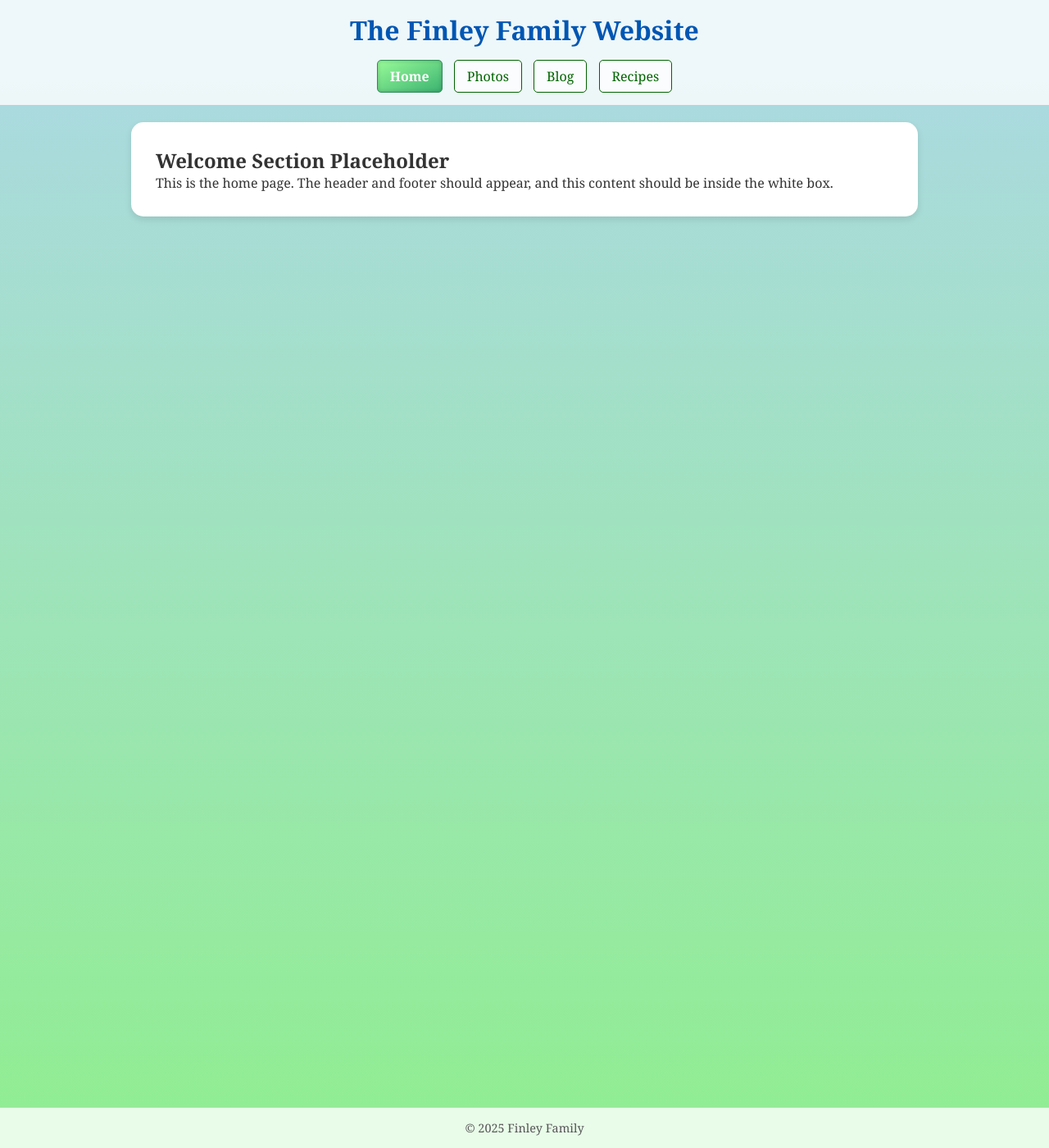
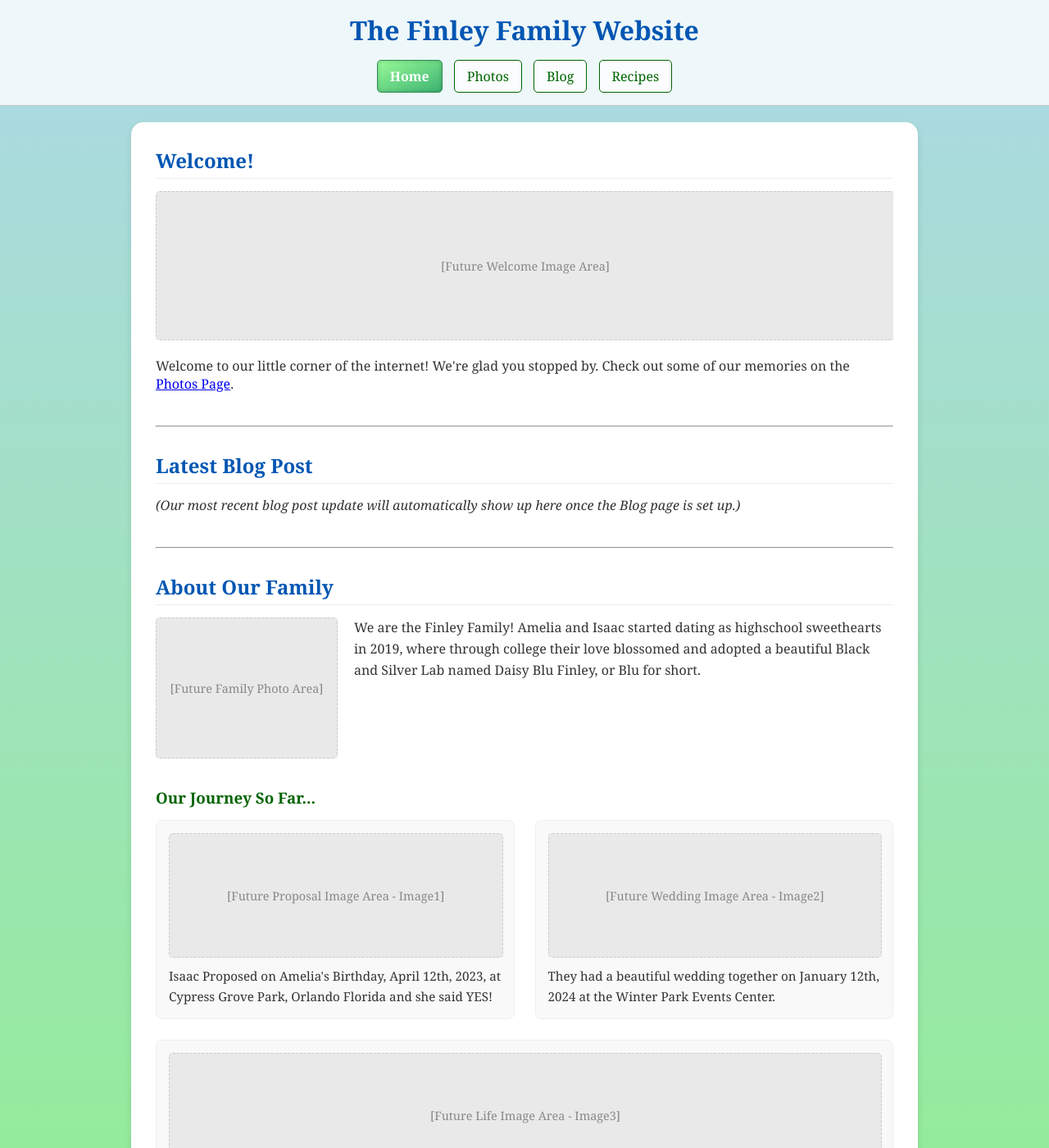
Before and after one commit to FinleyFamilyMan/MyWebsite, a Jekyll site: the page built from index.md, in a window 1280 px wide and 1400 px high. Shown: the whole window at 82% size. Built offline with Jekyll 4.4.1, drawn with Linux system fonts in a browser that asks for light colours; some of the changed text lies outside the part shown.

Commit message:
Update index.md

```diff
--- a/index.md
+++ b/index.md
@@ -1,8 +1,41 @@
 ---
 layout: default
 title: Home
+# index.md automatically becomes the site's root page "/"
 ---
 
-## Welcome Section Placeholder
+<div class="welcome-section">
+    <h2>Welcome!</h2>
+    <div class="event-image-placeholder" style="height: 180px; margin-bottom: 20px;">[Future Welcome Image Area]</div>
+    <p>Welcome to our little corner of the internet! We're glad you stopped by. Check out some of our memories on the <a href="{{ '/photos/' | relative_url }}">Photos Page</a>.</p>
+</div>
 
-This is the home page. The header and footer should appear, and this content should be inside the white box.
+<hr style="margin: 30px 0;">
+
+<div class="latest-post-section">
+    <h2>Latest Blog Post</h2>
+    <p><em>(Our most recent blog post update will automatically show up here once the Blog page is set up.)</em></p>
+</div>
+
+<hr style="margin: 30px 0;">
+
+<div class="about-section">
+    <h2>About Our Family</h2>
+    <div class="about-image-placeholder">[Future Family Photo Area]</div>
+    <p>We are the Finley Family! Amelia and Isaac started dating as highschool sweethearts in 2019, where through college their love blossomed and adopted a beautiful Black and Silver Lab named Daisy Blu Finley, or Blu for short.</p>
+    <div style="clear:both;"></div> <h3 style="margin-top: 25px; margin-bottom: 15px; color: #006400;">Our Journey So Far...</h3>
+    <div class="two-column-layout">
+        <div class="event-item">
+            <div class="event-image-placeholder">[Future Proposal Image Area - Image1]</div>
+            <p>Isaac Proposed on Amelia's Birthday, April 12th, 2023, at Cypress Grove Park, Orlando Florida and she said YES!</p>
+        </div>
+        <div class="event-item">
+            <div class="event-image-placeholder">[Future Wedding Image Area - Image2]</div>
+            <p>They had a beautiful wedding together on January 12th, 2024 at the Winter Park Events Center.</p>
+        </div>
+         <div class="event-item">
+            <div class="event-image-placeholder">[Future Life Image Area - Image3]</div>
+            <p>...and since then have been living together Happily (with Blu) in Orlando Florida.</p>
+        </div>
+    </div>
+</div>
```
